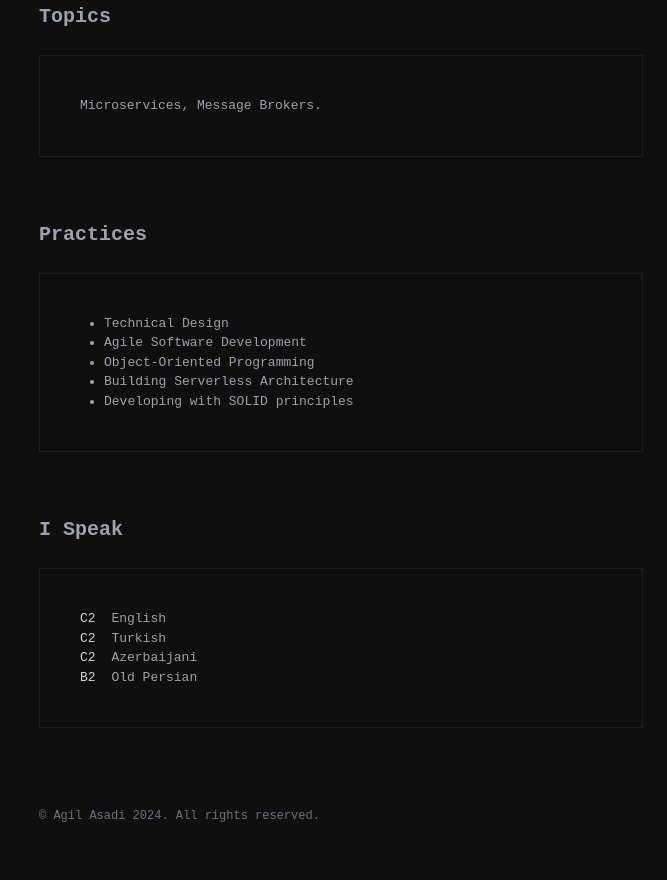
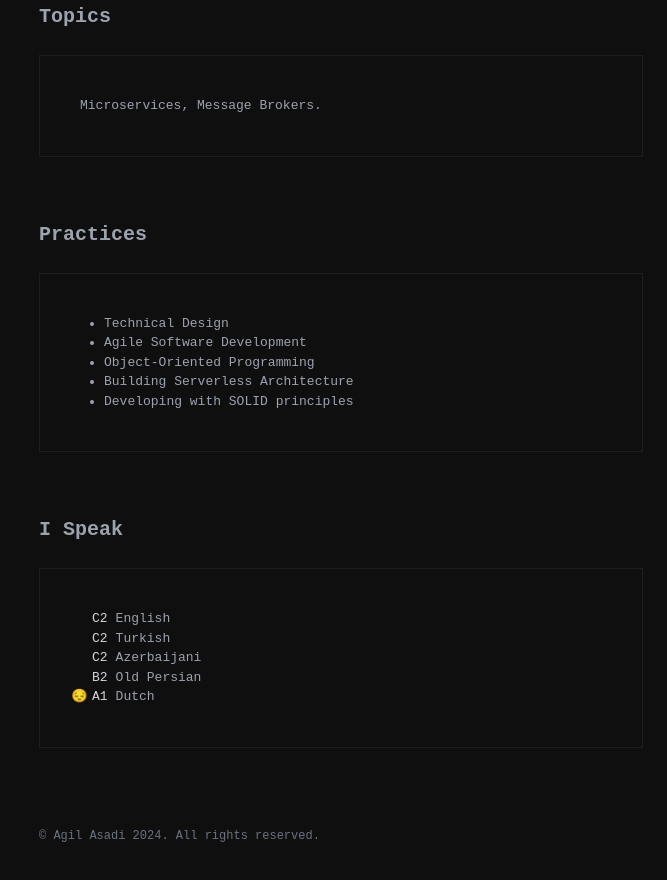
Before and after one commit to agilasadi/agilasadi.github.io, a plain HTML site: page index.html in a window 1280 px wide. Shown: the part 1986-2866 px from the top of the page, without its empty margins (613-1280 px from the left). Drawn offline with Linux system fonts and the light colour scheme.

Commit message:
updating content

```diff
--- a/index.html
+++ b/index.html
@@ -265,11 +265,12 @@ I work on Payment Systems and Financial Services at Trengo. As a SaaS product, T
 					<h1 class="font-bold text-gray-400 text-xl pb-6">I Speak</h1>
 					<div class="section-background shadowed-box-border mb-4">
 						<div class="p-10 text-gray-400">
-							<ul class="text-gray-400">
-								<li><span class="text-gray-300 pr-2">C2</span> English</li>
-								<li><span class="text-gray-300 pr-2">C2</span> Turkish</li>
-								<li><span class="text-gray-300 pr-2">C2</span> Azerbaijani</li>
-								<li><span class="text-gray-300 pr-2">B2</span> Old Persian</li>
+							<ul class="text-gray-400 pl-3">
+								<li><span class="text-gray-300 pr-2">C2</span>English</li>
+								<li><span class="text-gray-300 pr-2">C2</span>Turkish</li>
+								<li><span class="text-gray-300 pr-2">C2</span>Azerbaijani</li>
+								<li><span class="text-gray-300 pr-2">B2</span>Old Persian</li>
+								<li class="emoji-wrapper relative"><span class="text-gray-300 pr-2">A1</span>Dutch</li>
 							</ul>
 						</div>
 					</div>
--- a/resources/style.css
+++ b/resources/style.css
@@ -33,9 +33,7 @@ body::after {
     border-bottom: 1px solid #1d1f1f;
 }
 
-section:last-child
-
-.line-height-0 {
+section:last-child .line-height-0 {
     line-height: 0;
 }
 
@@ -69,6 +67,13 @@ section:last-child
     opacity: 0;
 }
 
+.emoji-wrapper::before {
+    content: "😔";
+    position: absolute;
+    left: -1.3rem;
+    top: 0;
+}
+
 @media (min-width: 1024px) {
     .lg\:vh-100-128 {
         height: calc(100vh - 128px);
@@ -78,6 +83,6 @@ section:last-child
 
 @media (max-width: 768px) {
     body::after {
-      height: 3rem;
+        height: 3rem;
     }
 }
```
Also changed, not shown: dist/output.css.
